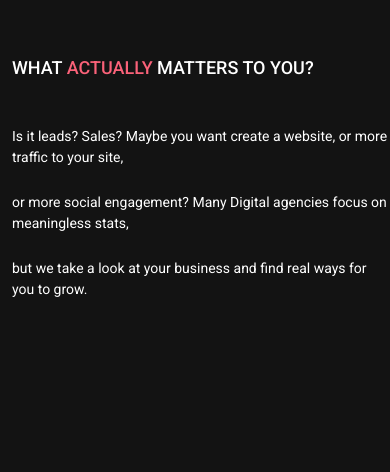
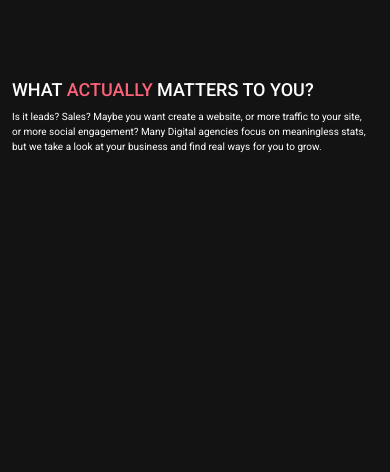
Before and after one commit to DigitalKidlk/DigitalKid_-stproject, a plain HTML site: page index.html in a window 390 px wide. Shown: the part 372-844 px from the top of the page. Drawn offline with nearby package versions, Linux system fonts and the light colour scheme.

Commit message:
Add files via upload

```diff
--- a/assets/style.css
+++ b/assets/style.css
@@ -184,7 +184,7 @@ p{
     }
 
     .banner-2 .banner-text p{
-        font-size: 14px !important;
+        font-size: 10px !important;
     }
 }
 
@@ -193,7 +193,7 @@ p{
         margin-left: 10px;
     }
     .banner-2 .banner-text{
-        top: -20% ;
+        top: -15% ;
     }
 }
 
--- a/index.html
+++ b/index.html
@@ -73,11 +73,9 @@
       </picture>
       <div class="container">
         <div class="banner-text">
-          <h2 class="mb-5">WHAT <span>ACTUALLY</span> MATTERS TO YOU?</h2>
+          <h2 class="mb-2">WHAT <span>ACTUALLY</span> MATTERS TO YOU?</h2>
           <p>Is it leads? Sales? Maybe you want create a website, or more traffic to your site, </p>
-          <br>
           <p>or more social engagement? Many Digital agencies focus on meaningless stats,</p>
-          <br>
           <p>but we take a look at your business and find real ways for you to grow.</p>
         </div>
       </div>
```
